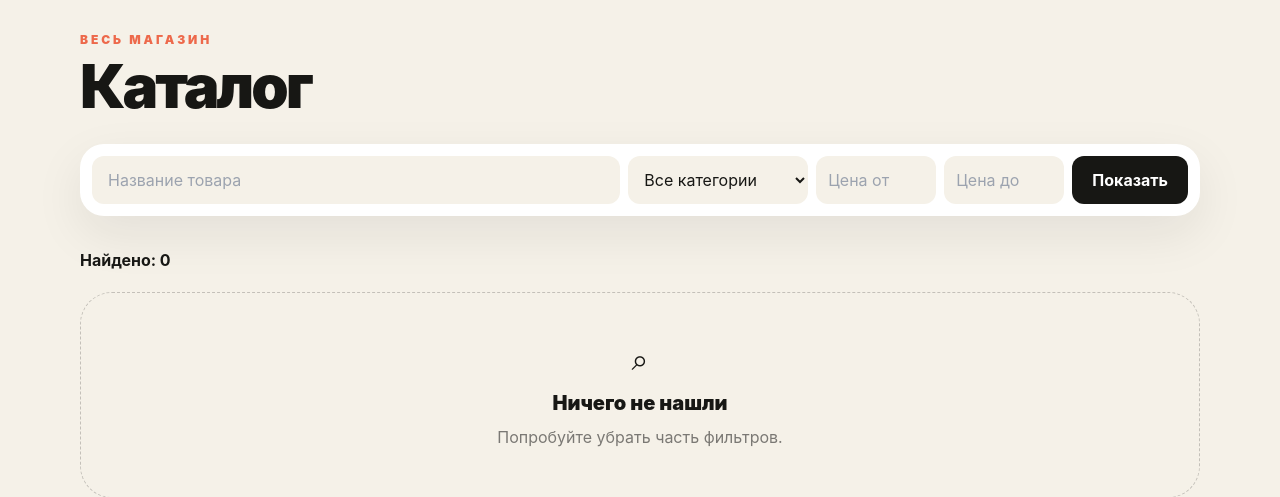
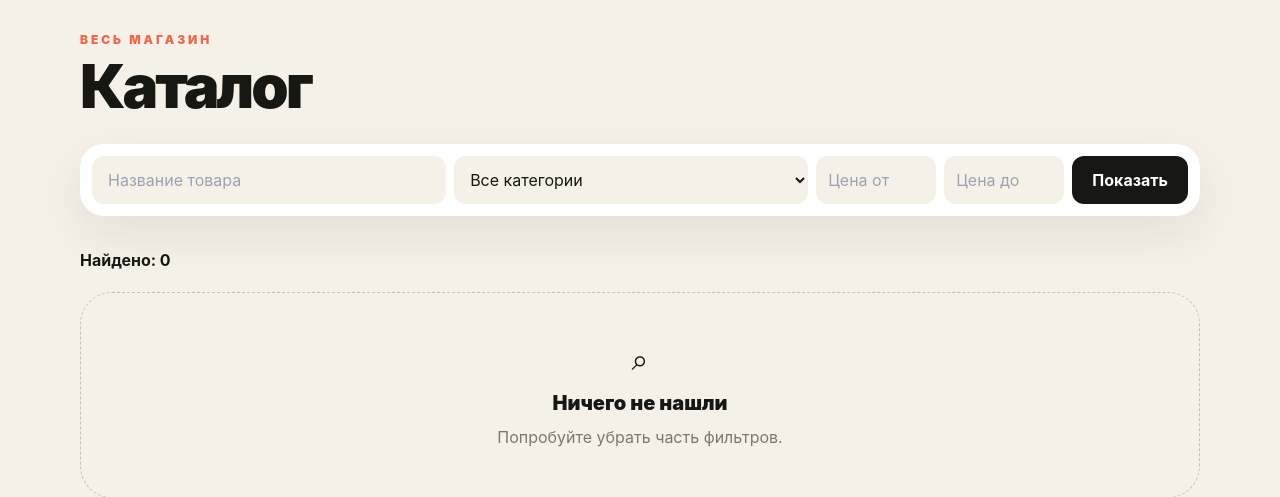
Before and after one commit to Darkness6030/fyvessa-telegram-bot, a Python web app: template templates/catalog.html in a window 1280 px wide. Shown: the part 65-562 px from the top of the page. Run offline with Jinja, Linux system fonts and the light colour scheme; the template is opened without the code that fills it, so the values that code supplies are empty; some libraries are stand-ins or nearby versions.

Commit message:
Some changes

```diff
--- a/templates/catalog.html
+++ b/templates/catalog.html
@@ -5,7 +5,7 @@
 <section class="mx-auto max-w-6xl px-4 pt-8">
   <p class="text-xs font-black uppercase tracking-[.24em] text-coral">Весь магазин</p>
   <h1 class="mt-2 text-4xl font-black tracking-[-.05em] sm:text-6xl">Каталог</h1>
-  <form action="/catalog" class="mt-7 grid gap-2 rounded-[1.5rem] bg-white p-3 shadow-soft sm:grid-cols-[1fr_180px_120px_120px_auto]">
+  <form action="/catalog" class="mt-7 grid gap-2 rounded-[1.5rem] bg-white p-3 shadow-soft sm:grid-cols-[minmax(0,1fr)_minmax(0,1fr)_120px_120px_auto]">
     <input class="rounded-xl bg-cream px-4 py-3 outline-none" name="q" placeholder="Название товара" value="{{ filters.q }}">
     <select class="rounded-xl bg-cream px-3 py-3 outline-none" name="category_id">
       <option value="">Все категории</option>
```
